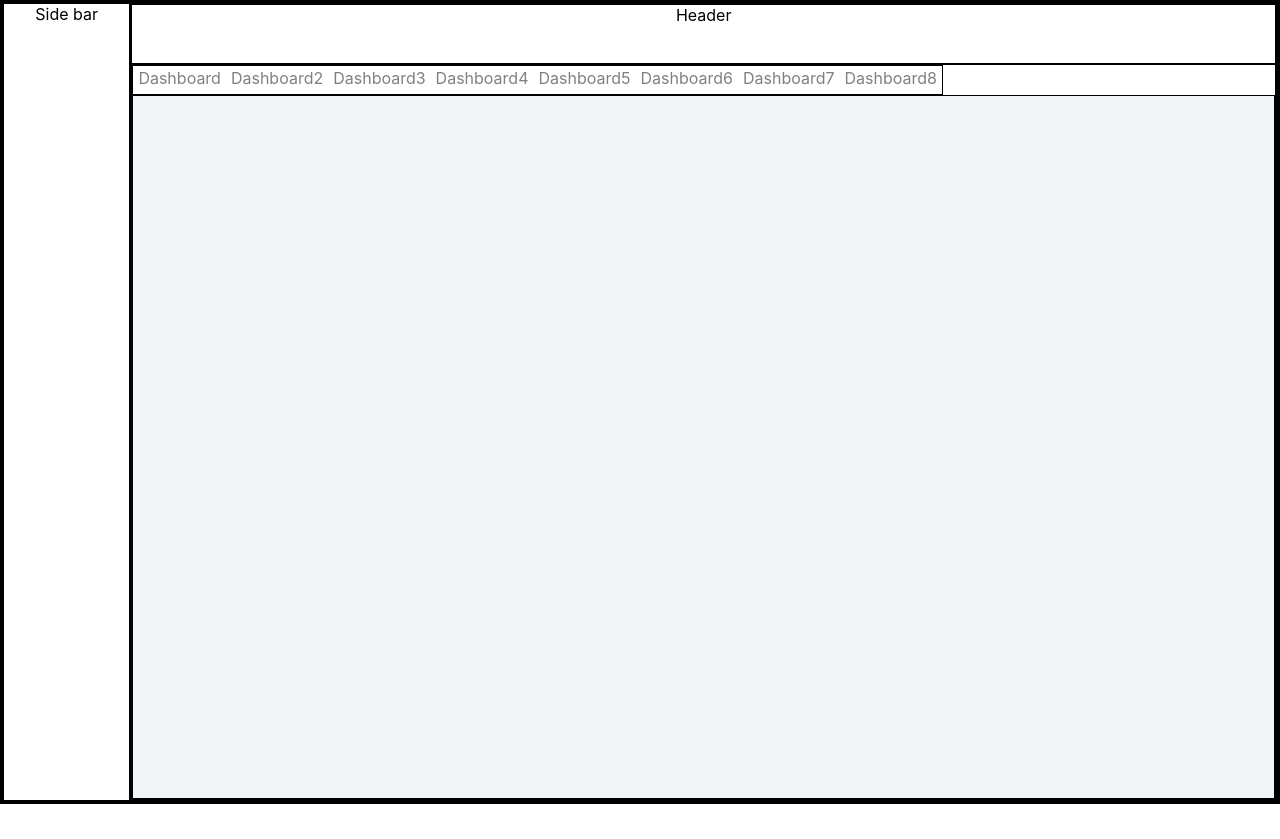
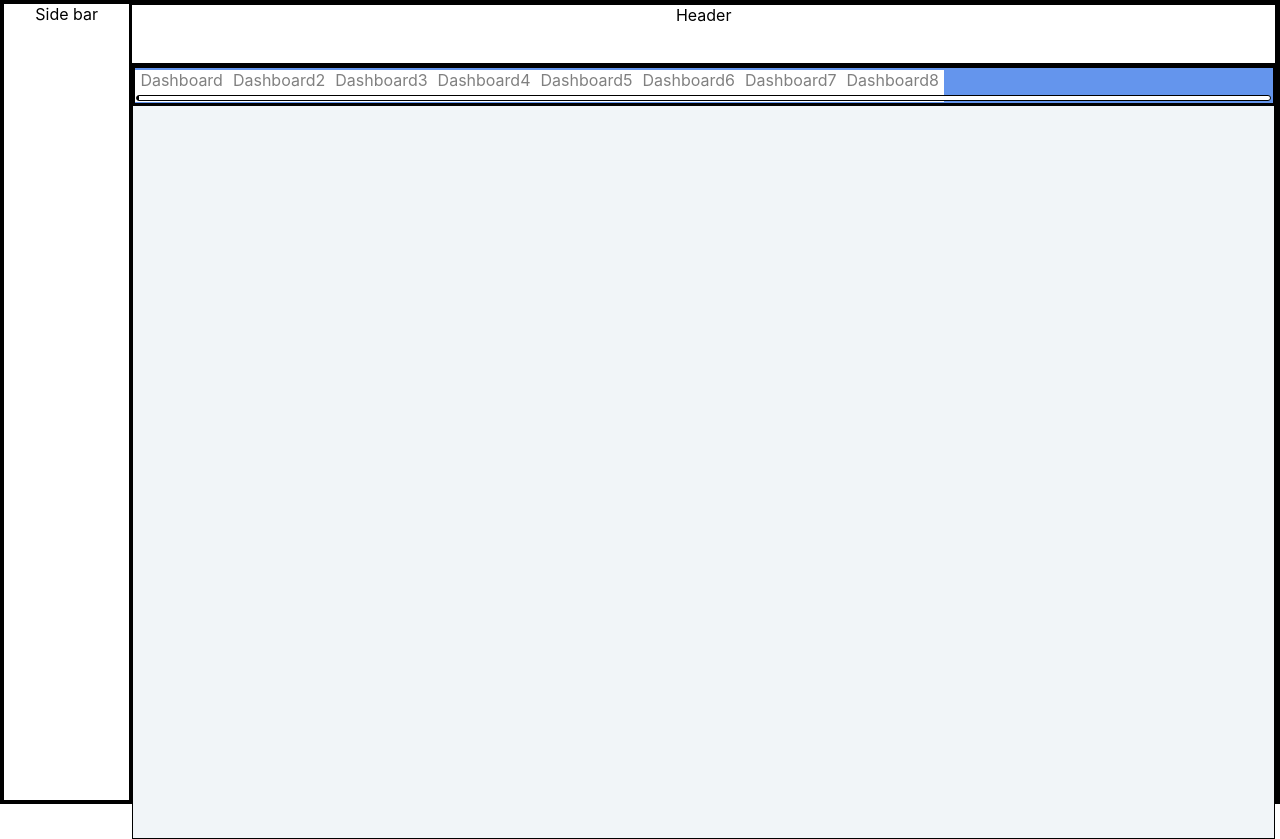
Before and after one commit to Anti-RakPro/Exonn-task, a React (Create React App) app: page / in a window 1280 px wide. Before the commit the page ends 804 px from the top, so only its background shows below. Built offline with nearby package versions, Linux system fonts and the light colour scheme.

Commit message:
add: scroll in progress

```diff
--- a/src/pages/Main/Main.module.css
+++ b/src/pages/Main/Main.module.css
@@ -15,14 +15,14 @@
 }
 
 .main-block {
-    height: 100%;
-    position: relative;
+    /*height: 100%;*/
+    /*position: relative;*/
 }
 
 .main-display {
     /*position: absolute;*/
-    margin-top: 30px;
-    height: calc(100% - 30px);
+    /*margin-top: 30px;*/
+    height:100%;
     width: 100%;
     background-color: rgb(241, 245, 248);
     padding: 10px;
--- a/src/pages/Tabs/TabList.module.css
+++ b/src/pages/Tabs/TabList.module.css
@@ -1,13 +1,13 @@
 .tab-row {
-    position: absolute;
-    top: 0;
-    left: 0;
-    display: flex;
-    max-width: 100%;
+    /*position: absolute;*/
+    /*top: 0;*/
+    /*left: 0;*/
+    /*display: flex;*/
+    /*max-width: 100%;*/
     /*display: inline-block;*/
-    height: 30px;
-    overflow-x: auto;
-    overflow-y: hidden;
+    height: 40px;
+    /*overflow-x: auto;*/
+    /*overflow-y: hidden;*/
     /*flex-wrap: nowrap;*/
 }
 
@@ -27,3 +27,36 @@
     background-color: rgb(241, 245, 248);
     color: black;
 }
+
+.track-horizontal {
+    position: absolute;
+    height: 6px;
+    right: 2px;
+    bottom: 2px;
+    left: 2px;
+    border-radius: 3px;
+    /*background-color: red;*/
+
+}
+
+.track-vertical{
+    position: absolute;
+    width: 6px;
+    right: 2px;
+    bottom: 2px;
+    top: 2px;
+    border-radius: 3px;
+
+    display: none;
+    /*background-color: blue;*/
+}
+.thumb-horizontal {
+    background-color: green;
+}
+.thumb-vertical {
+    background-color: gray;
+}
+.view{
+    display: flex;
+    background-color: cornflowerblue;
+}
--- a/src/pages/Tabs/TabList.tsx
+++ b/src/pages/Tabs/TabList.tsx
@@ -1,6 +1,7 @@
 import React from "react";
 import styles from "./TabList.module.css";
-import {Link, useLocation } from "react-router-dom";
+import {Link, useLocation} from "react-router-dom";
+import {Scrollbars} from 'react-custom-scrollbars-2'
 // import classnames from 'classnames';
 
 const obj = [{
@@ -9,49 +10,49 @@ const obj = [{
     routePath: '/dashboard',
     // routeElement: {Dashboard},
     isOpened: false,
-},{
+}, {
     id: '',
     title: 'Dashboard2',
     routePath: '/dashboard2',
     // routeElement: {Dashboard},
     isOpened: false,
-},{
+}, {
     id: '',
     title: 'Dashboard3',
     routePath: '/dashboard3',
     // routeElement: {Dashboard},
     isOpened: false,
-},{
+}, {
     id: '',
     title: 'Dashboard4',
     routePath: '/dashboard4',
     // routeElement: {Dashboard},
     isOpened: false,
-},{
+}, {
     id: '',
     title: 'Dashboard5',
     routePath: '/dashboard5',
     // routeElement: {Dashboard},
     isOpened: false,
-},{
+}, {
     id: '',
     title: 'Dashboard6',
     routePath: '/dashboard6',
     // routeElement: {Dashboard},
     isOpened: false,
-},{
+}, {
     id: '',
     title: 'Dashboard7',
     routePath: '/dashboard7',
     // routeElement: {Dashboard},
     isOpened: false,
-},{
+}, {
     id: '',
     title: 'Dashboard8',
     routePath: '/dashboard8',
     // routeElement: {Dashboard},
     isOpened: false,
-}, ]
+},]
 const tabs = [...obj]
 
 // interface Tab {
@@ -70,21 +71,52 @@ function TabList() {
     //     return currentUrl === tab.routePath? styles['tab-item_active'] : ''
     // }
 
-    function tabStyle (tab: any) {
-        return `${styles["tab-item"]} ${currentUrl === tab.routePath? styles['tab-item_active'] : ''}`
+    function tabStyle(tab: any) {
+        return `${styles["tab-item"]} ${currentUrl === tab.routePath ? styles['tab-item_active'] : ''}`
     }
 
-    // const linkStyle = classnames ('tab-item', {
-    //     'tab-item_active' : currentUrl === tab.routePath
-    // })
+    function StyleTrackHorizontal() {
+        return styles["track-horizontal"]
+    }
+
+    // function StyleTrackVertical(tab: any) {
+    //     return
+    // }
+
+    function StyleThumbHorizontal(tab: any) {
+        return
+    }
+
+    // function StyleThumbVertical(tab: any) {
+    //     return
+    // }
+
+    function StyleView(tab: any) {
+        return
+    }
 
 
     return <div className={styles["tab-row"]}>
-        {tabs.map((tab) => {
-            return (
+        <Scrollbars
+            onScroll={(alo)=>{console.log(alo)}}
+            // onScrollFrame={this.handleScrollFrame}
+            // onScrollStart={this.handleScrollStart}
+            // onScrollStop={this.handleScrollStop}
+            renderTrackHorizontal={props => <div {...props} className={StyleTrackHorizontal()}/>}
+            // renderTrackHorizontal={props => <div {...props} className={styles["track-horizontal"]}/>}
+            renderTrackVertical={props => <div {...props} className={styles["track-vertical"]}/>}
+            renderThumbHorizontal={props => <div {...props} className={styles["thumb-horizontal"]}/>}
+            renderThumbVertical={props => <div {...props} className={styles["thumb-vertical"]}/>}
+            renderView={props => <div {...props} className={styles["view"]}/>}
+        >
+            {tabs.map((tab) => {
+                return (
                     <Link className={tabStyle(tab)} key={tab.id} to={tab.routePath}> {tab.title}  </Link>
-            )
-        })}
+                )
+            })}
+        </Scrollbars>
     </div>
+
 }
-    export default TabList
+
+export default TabList
```
